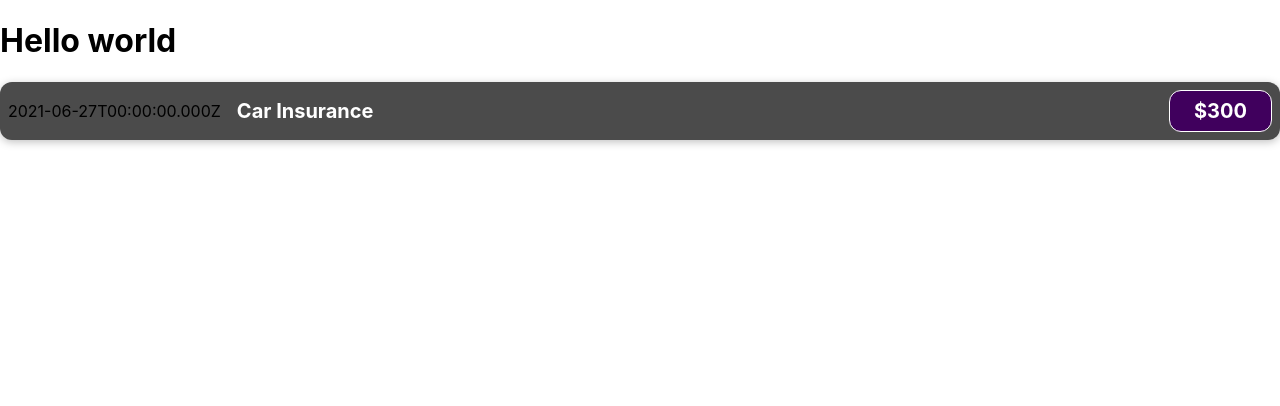
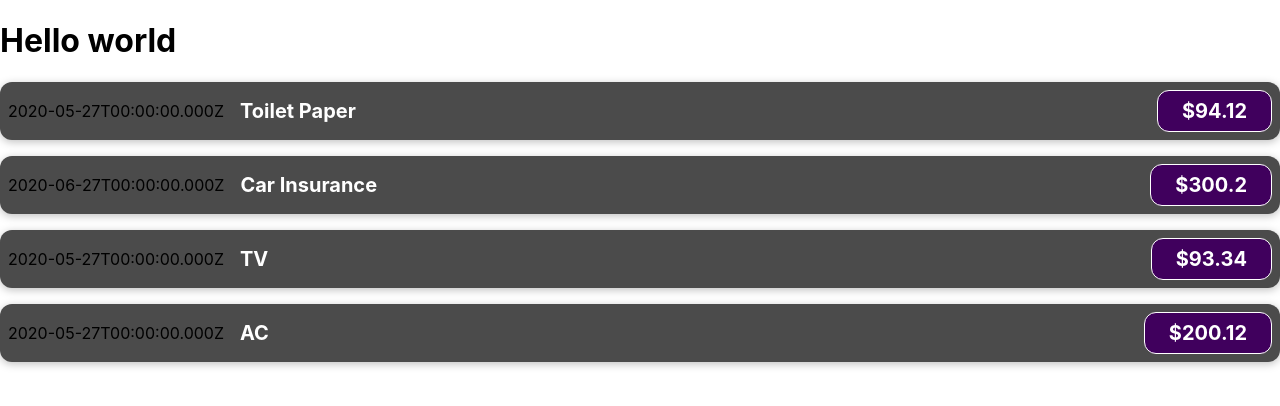
Before and after one commit to trlong357/Section3, a React (Create React App) app: page / in a window 1280 px wide. Shown: the top 406 px of the page. Built offline with nearby package versions, Linux system fonts and the light colour scheme.

Commit message:
36. Passing by Long Map way :))

```diff
--- a/src/App.js
+++ b/src/App.js
@@ -1,10 +1,46 @@
 import ExpenseItem from "./component/ExpenseItem";
 
 function App() {
+  const expenses = [
+    {
+      id: "e1",
+      title: "Toilet Paper",
+      amount: 94.12,
+      date: new Date(2020, 4, 27),
+    },
+    {
+      id: "e2",
+      title: "Car Insurance",
+      amount: 300.2,
+      date: new Date(2020, 5, 27),
+    },
+    {
+      id: "e3",
+      title: "TV",
+      amount: 93.34,
+      date: new Date(2020, 4, 27),
+    },
+    {
+      id: "e4",
+      title: "AC",
+      amount: 200.12,
+      date: new Date(2020, 4, 27),
+    },
+  ];
+  const data = expenses.map((expense) => {
+    return (
+      <ExpenseItem
+        date={expense.date}
+        amount={expense.amount}
+        title={expense.title}
+        key={expense.id}
+      />
+    );
+  });
   return (
     <div>
       <h1>Hello world</h1>
-      <ExpenseItem />
+      {data}
     </div>
   );
 }
--- a/src/component/ExpenseItem.js
+++ b/src/component/ExpenseItem.js
@@ -1,16 +1,12 @@
 import "./ExpenseItem.css";
 
-function ExpenseItem() {
-  const expenseDate = new Date(2021, 5, 27);
-  const expenseTitle = "Car Insurance";
-  const expenseAmount = 300.0;
-
+function ExpenseItem(props) {
   return (
     <div className="expense-item">
-      <div>{expenseDate.toISOString()}</div>
+      <div>{props.date.toISOString()}</div>
       <div className="expense-item__description">
-        <h2>{expenseTitle}</h2>
-        <div className="expense-item__price">${expenseAmount}</div>
+        <h2>{props.title}</h2>
+        <div className="expense-item__price">${props.amount}</div>
       </div>
     </div>
   );
```
